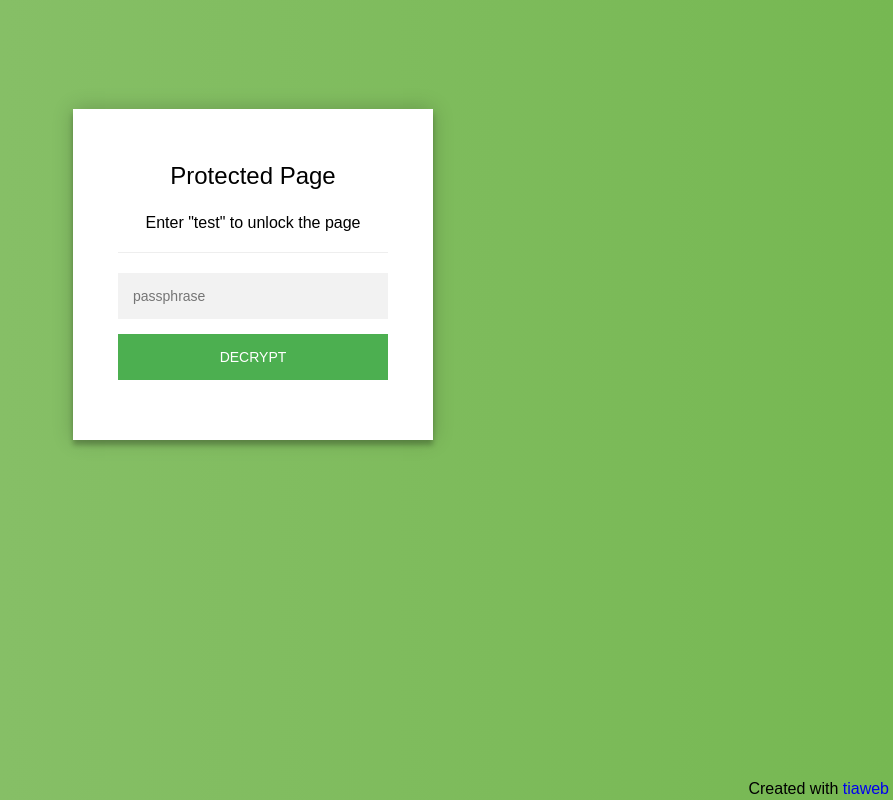
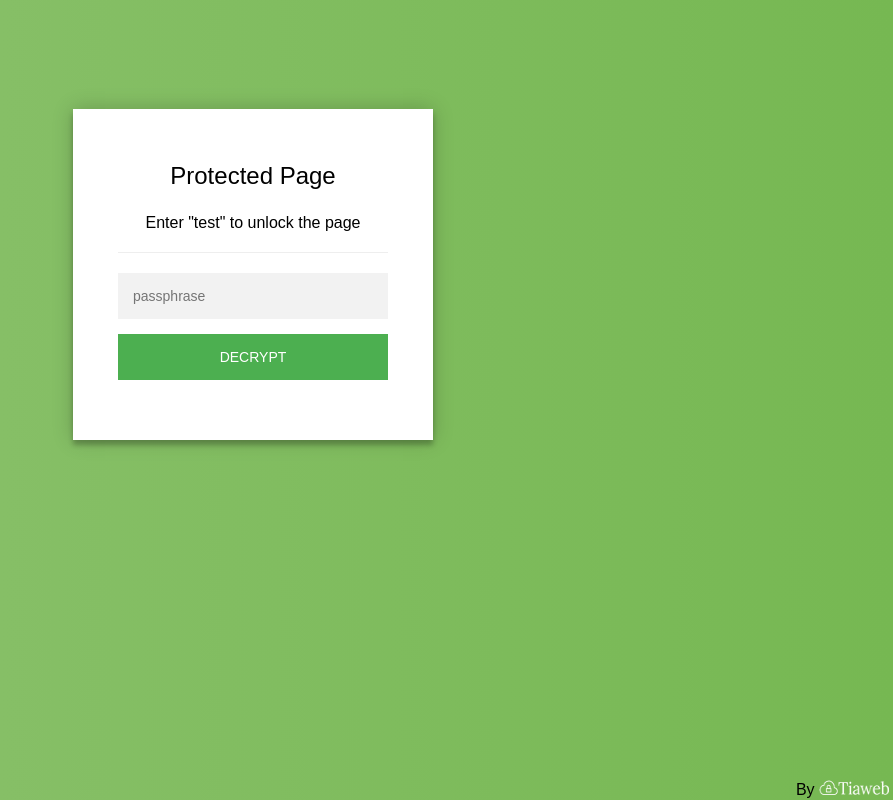
Before and after one commit to tiaweb/encrypt, a plain HTML site: page example.html in a window 1280 px wide. Shown: the whole page, without its empty margins (387-1280 px from the left). Drawn offline with Linux system fonts and the light colour scheme.

Commit message:
Update example.html

```diff
--- a/example.html
+++ b/example.html
@@ -137,7 +137,7 @@
 
 </div>
 <footer class="tiaweb-footer">
-    <p class="pull-right">Created with <a href="https://robinmoisson.github.io/tiaweb">tiaweb</a></p>
+    <p class="pull-right">By <a href="https://tiaweb.github.io/encrypt"><img src="https://tiaweb.github.io/encrypt/icons.png"width="70" height="15"/></a></p>
 </footer>
 
 
```
